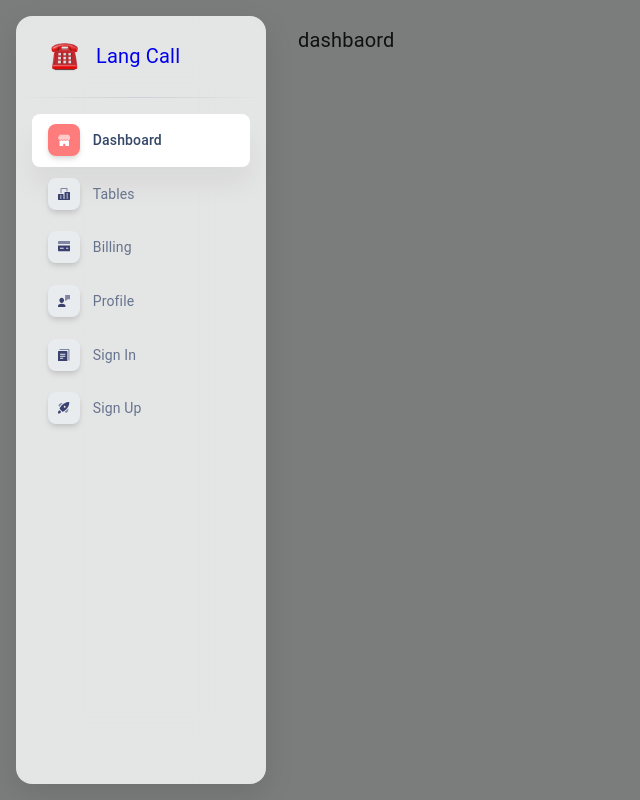
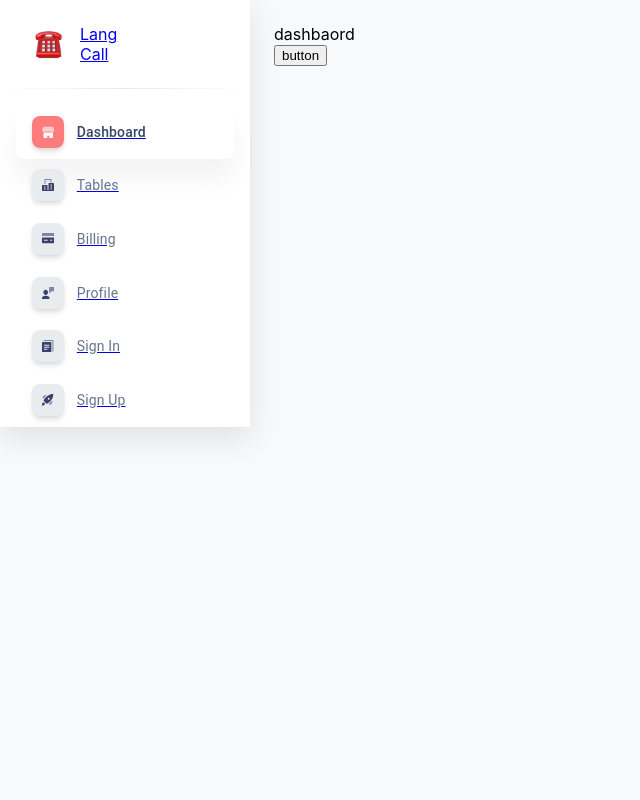
Before and after one commit to LangCall/LangCall_front, a React (Create React App) app: page /dashboard in a window 1280 px wide. Shown: the whole page, without its empty margins (0-640 px from the left). Built offline with nearby package versions, Linux system fonts and the light colour scheme.

Commit message:
sidenavroot custom 중

```diff
--- a/src/App.tsx
+++ b/src/App.tsx
@@ -10,6 +10,7 @@ import Icon from "@mui/material/Icon";
 
 // Soft UI Dashboard React themes
 import theme from "assets/theme";
+import themeRTL from "assets/theme/theme-rtl";
 
 // Side
 import Sidenav from "components/Sidenav";
@@ -77,7 +78,9 @@ function App() {
 
   return (
     <ThemeProvider theme={theme}>
-      <CssBaseline />
+      {/* <CssBaseline /> */}
+      <div style={{display:'flex', }}>
+        <>
           <Sidenav
             color={sidenavColor}
             brand={brand}
@@ -86,9 +89,12 @@ function App() {
             onMouseEnter={handleOnMouseEnter}
             onMouseLeave={handleOnMouseLeave}
           />
+        </>
         <Routes>
           {getRoutes(routes)}
+          <Route path="*" element={<Navigate to="/dashboard" />} />
         </Routes>
+      </div>
       {/* <Configurator /> */}
     </ThemeProvider>
   );
--- a/src/components/Sidenav/SidenavRoot.tsx
+++ b/src/components/Sidenav/SidenavRoot.tsx
@@ -5,32 +5,20 @@ interface StyledDrawerProps {
   miniSidenav: boolean;
 }
 
-export default styled(Drawer)<StyledDrawerProps>(({ theme, miniSidenav }) => {
+export default styled(Drawer)(({ theme }) => {
   const { palette, transitions, breakpoints } = theme;
 
   const sidebarWidth = 250;
   const { background } = palette;
-  const xxl  = "0px 10px 30px rgba(0, 0, 0, 0.1)";
+  const xxl = "0px 10px 30px rgba(0, 0, 0, 0.1)";
 
   // styles for the sidenav when miniSidenav={false}
   const drawerOpenStyles = {
-    transition: transitions.create("transform", {
+    width: sidebarWidth,
+    transition: transitions.create(["width", "background-color"], {
       easing: transitions.easing.sharp,
       duration: transitions.duration.shorter,
     }),
-
-    [breakpoints.up("xl")]: {
-      backgroundColor: background,
-      boxShadow: xxl,
-      marginBottom: "inherit",
-      left: "0",
-      width: sidebarWidth,
-      transform: "translateX(0)",
-      transition: transitions.create(["width", "background-color"], {
-        easing: transitions.easing.sharp,
-        duration: transitions.duration.enteringScreen,
-      }),
-    },
   };
 
   // styles for the sidenav when miniSidenav={true}
@@ -39,13 +27,12 @@ export default styled(Drawer)<StyledDrawerProps>(({ theme, miniSidenav }) => {
       easing: transitions.easing.sharp,
       duration: transitions.duration.shorter,
     }),
-
     [breakpoints.up("xl")]: {
       backgroundColor: background,
       boxShadow: xxl,
       marginBottom: "inherit",
       left: "0",
-      width: sidebarWidth, // 사이드바 너비 조정
+      width: sidebarWidth, // Sidebar width adjusted
       overflowX: "hidden",
       transform: "translateX(0)",
       transition: transitions.create(["width", "background-color"], {
@@ -57,9 +44,7 @@ export default styled(Drawer)<StyledDrawerProps>(({ theme, miniSidenav }) => {
 
   return {
     "& .MuiDrawer-paper": {
-      boxShadow: xxl,
-      border: "none",
-      ...(miniSidenav ? drawerCloseStyles : drawerOpenStyles),
+      ...drawerOpenStyles,
     },
   };
 });
--- /dev/null
+++ b/src/components/Sidenav/SidenavRootCustom.tsx
@@ -0,0 +1,34 @@
+import { ReactNode } from 'react'
+
+import Drawer from "@mui/material/Drawer";
+import { hexToRgb } from '@mui/material';
+import { HeightTwoTone } from '@mui/icons-material';
+
+
+
+interface sideNavProps {
+    open: boolean,
+    children: ReactNode
+}
+
+export default function SidenavRoot({ open, children }: sideNavProps) {
+
+    const sidebarWidth = 250;
+    const xxl = "0px 10px 30px rgba(0, 0, 0, 0.1)";
+
+    const drawerOpenStyles = {
+        width: sidebarWidth,
+        height:'100%',
+        backgroundColor: 'white',
+        boxShadow: xxl,
+        marginBottom: "inherit",
+        left: "0",
+    };
+
+
+    return (
+        <div style={drawerOpenStyles} >
+            {children}
+        </div>
+    )
+}
--- a/src/components/Sidenav/index.tsx
+++ b/src/components/Sidenav/index.tsx
@@ -11,7 +11,7 @@ import Icon from "@mui/material/Icon";
 
 // component
 import SidenavCollapse from "components/Sidenav/SidenavCollapse";
-import SidenavRoot from "components/Sidenav/SidenavRoot"
+import SidenavRoot from "components/Sidenav/SidenavRootCustom"
 import SoftBox from 'components/SoftBox';
 
 import {usePageContext, setPage}  from 'context'
@@ -96,8 +96,7 @@ const Sidenav = ({ color = "pink", brand = "", brandName, routes, ...rest }: Sid
 
 
     return (
-        <>
-            <SidenavRoot open={true} miniSidenav={true}>
+        <SidenavRoot open={true}>
             <SoftBox pt={3} pb={1} px={4} textAlign="center" >
                 <SoftBox component={NavLink} to="/" display="flex" alignItems="center" background-color="blue">
                     {brand && <SoftBox component="img" src={brand} alt="Soft UI Logo" width="2rem" />}
@@ -113,7 +112,6 @@ const Sidenav = ({ color = "pink", brand = "", brandName, routes, ...rest }: Sid
             <Divider />
             <List>{renderRoutes}</List>
         </SidenavRoot>
-        </>
     );
 }
 
--- a/src/index.css
+++ b/src/index.css
@@ -5,6 +5,7 @@ body {
     sans-serif;
   -webkit-font-smoothing: antialiased;
   -moz-osx-font-smoothing: grayscale;
+  background-color: rgb(248, 249, 250);
 }
 
 code {
--- a/src/pages/LayoutContainers/index.tsx
+++ b/src/pages/LayoutContainers/index.tsx
@@ -32,7 +32,6 @@ function DashboardLayout({ children }:dashboardLayoutProps) {
       sx={({transitions}:any) => ({
         p: 3,
         position: "relative",
-        marginLeft: `274px`,
         transition: transitions.create(["margin-left", "margin-right"], {
           easing: transitions.easing.easeInOut,
           duration: transitions.duration.standard,
--- a/src/pages/dashboard/index.tsx
+++ b/src/pages/dashboard/index.tsx
@@ -17,11 +17,17 @@ import typography from "assets/theme/base/typography";
 function Dashboard() {
   const { size } = typography;
 
+  const handleClick = () =>{
+    console.log("cehck")
+  }
+
+
   return (
     <DashboardLayout>
       <div>
         dashbaord
       </div>
+      <button onClick={handleClick}>button</button>
     </DashboardLayout>
   );
 }
```
Also changed, not shown: src/index.tsx (+5 -5 lines). Lines whose indentation alone changed are shown as unchanged.
